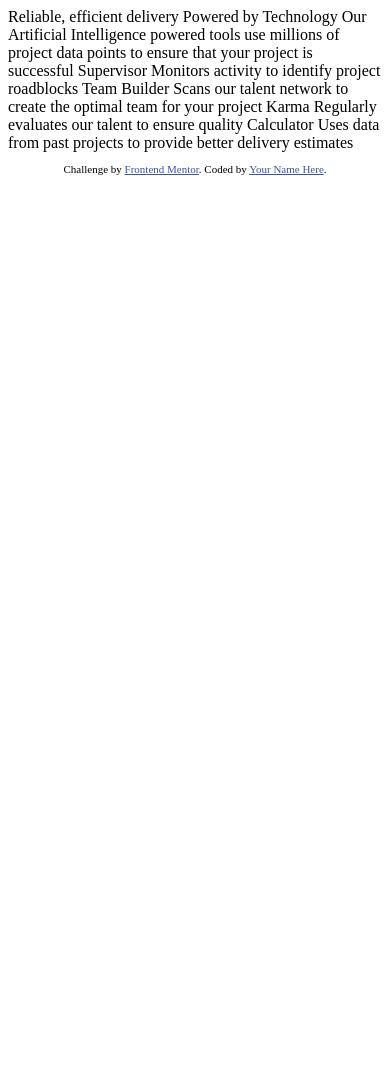
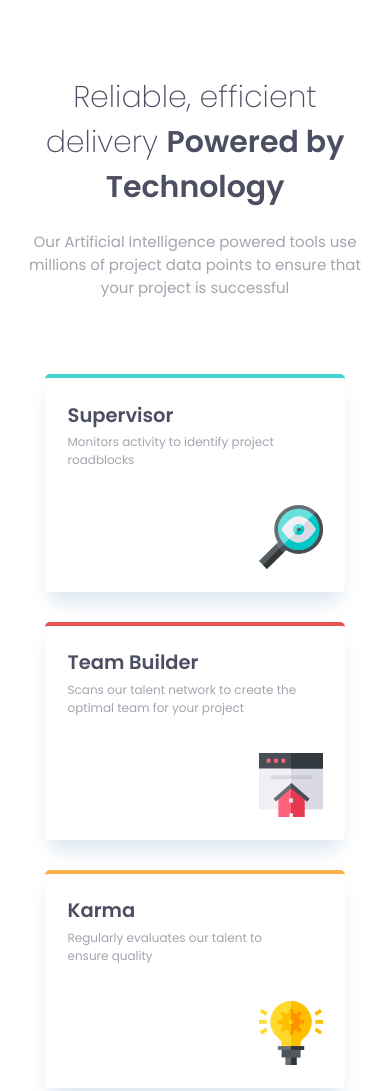
Before and after one commit to JayFullCode/4Cards_component, a plain HTML site: page index.html in a window 390 px wide. Shown: the top 1091 px of the page. Before the commit the page ends 844 px from the top, so only its background shows below. Drawn offline with Linux system fonts and the light colour scheme.

Commit message:
Add: Mobile design

```diff
--- a/index.html
+++ b/index.html
@@ -5,7 +5,7 @@
   <meta name="viewport" content="width=device-width, initial-scale=1.0"> <!-- displays site properly based on user's device -->
 
   <link rel="icon" type="image/png" sizes="32x32" href="./images/favicon-32x32.png">
-
+  <link rel="stylesheet" href="style.css">
   <title>Frontend Mentor | Four card feature section</title>
 
   <!-- Feel free to remove these styles or customise in your own stylesheet 👍 -->
@@ -16,7 +16,7 @@
 </head>
 <body>
 
-  Reliable, efficient delivery
+  <!-- Reliable, efficient delivery
   Powered by Technology
 
   Our Artificial Intelligence powered tools use millions of project data points
@@ -32,14 +32,56 @@
   Regularly evaluates our talent to ensure quality
 
   Calculator
-  Uses data from past projects to provide better delivery estimates
+  Uses data from past projects to provide better delivery estimates -->
+
+  <div id="main-container">
+    <div class="header-container">
+      <h1 class="header-container__title">
+        Reliable, efficient delivery
+        <span>Powered by Technology</span>
+      </h1>
+
+      <p class="header-cotnainer__subtitle">
+        Our Artificial Intelligence powered tools use millions of project data points
+        to ensure that your project is successful
+      </p>
+
+    </div>
+
+    <div class="card-container">
+      <div class="card-container__element card-container__element--cyan">
+        <h3>Supervisor</h3>
+        <p>Monitors activity to identify project roadblocks</p>
+        <img src="images/icon-supervisor.svg" alt="">
+      </div>
+
+      <div class="card-container__element card-container__element--red">
+        <h3>Team Builder</h3>
+        <p>Scans our talent network to create the optimal team for your project</p>
+        <img src="images/icon-team-builder.svg" alt="">
+      </div>
+
+      <div class="card-container__element card-container__element--orange">
+        <h3>Karma</h3>
+        <p>Regularly evaluates our talent to ensure quality</p>
+        <img src="images/icon-karma.svg" alt="">
+      </div>
+
+      <div class="card-container__element card-container__element--blue">
+        <h3>Calculator</h3>
+        <p>Uses data from past projects to provide better delivery estimates</p>
+        <img src="images/icon-calculator.svg" alt="">
+      </div>
+    </div>
+  </div>
 
 
+<!--
   <footer>
     <p class="attribution">
       Challenge by <a href="https://www.frontendmentor.io?ref=challenge" target="_blank">Frontend Mentor</a>.
-      Coded by <a href="#">Your Name Here</a>.
+      Coded by <a href="#">JayFullCode</a>.
     </p>
-  </footer>
+  </footer> -->
 </body>
 </html>
--- /dev/null
+++ b/style.css
@@ -0,0 +1,93 @@
+@import url('https://fonts.googleapis.com/css?family=Poppins:200,200i,400,400i,600,600i&display=swap');
+
+
+*{
+    box-sizing: border-box;
+}
+
+html,body{
+    margin: 0;
+    padding: 0;
+
+    height: 100%;
+    font-size: 15px;
+}
+
+body{
+    font-size: inherit;
+    font-family: "Poppins", Arial, Helvetica, sans-serif;
+}
+
+#main-container{
+    width: 95%;
+    margin: 0 auto;
+
+    color: hsl(229, 6%, 66%);
+}
+
+
+/* --- HEADER --- */
+
+.header-container{
+    text-align: center;
+    width: 90%;
+    margin: 5em auto 5em auto;
+}
+
+.header-container__title{
+    font-weight: 200;
+    color: hsl(234, 12%, 34%);
+}
+
+.header-container__title span{
+    font-weight: 600;
+}
+
+/* --- CARDS --- */
+
+.card-container{
+    display: grid;
+    grid-template: 1fr;
+    row-gap: 2em;
+
+    justify-items: center;
+}
+
+.card-container__element{
+    max-width: 300px;
+    padding: 1.5em 1.5em 1.5em 1.5em;
+    border-radius: 5px;
+    box-shadow: 0px 14px 20px -5px rgba(218,228,240,1);
+}
+
+.card-container__element h3{
+    color: hsl(234, 12%, 34%);
+    font-size: 1.3em;
+    margin-top: 0em;
+    margin-bottom: .2em;
+}
+
+.card-container__element p{
+    font-size: 0.8em;
+    margin: 0 2em 3em 0;
+}
+
+.card-container__element img{
+    float: right;
+}
+
+.card-container__element--cyan {
+    border-top: 4px solid hsl(180, 62%, 55%);
+}
+
+.card-container__element--red {
+    border-top: 4px solid hsl(0, 78%, 62%);
+}
+
+.card-container__element--orange {
+    border-top: 4px solid hsl(34, 97%, 64%);
+}
+
+.card-container__element--blue {
+    border-top: 4px solid hsl(212, 86%, 64%);
+}
```
